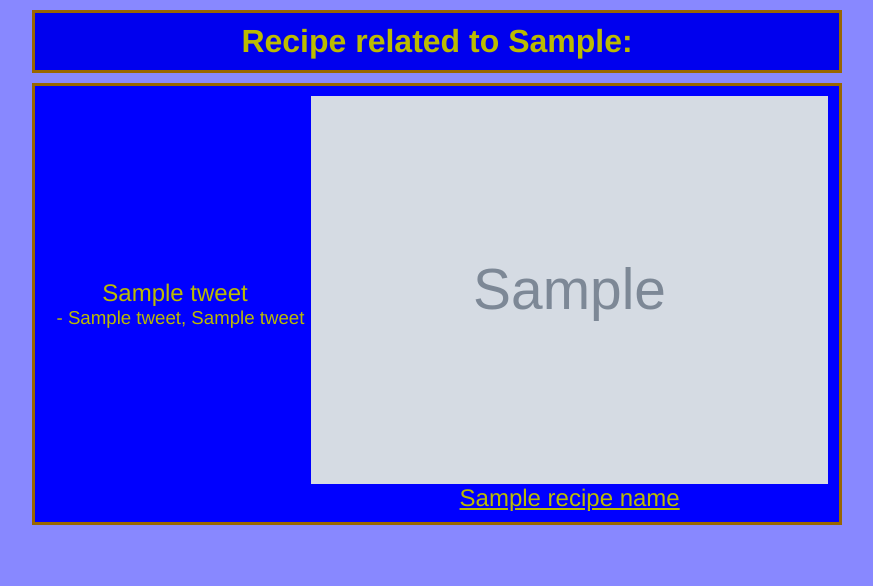
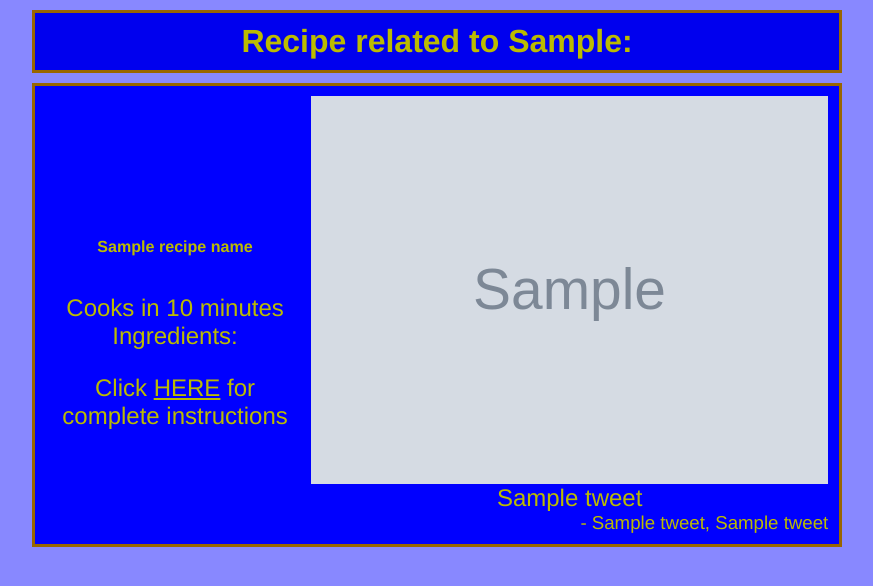
Before and after one commit to JasonMolisani/CS-490---Project-1, a Flask app: template templates/index.html in a window 1280 px wide. Shown: the top 586 px of the page, without its empty margins (203-1076 px from the left). Run offline with Flask 2, Linux system fonts and the light colour scheme; the template is opened without the code that fills it: most values are stand-ins (such as "Sample title", 1, 10 or a date in 2020); grey boxes marked "Sample" are stand-in pictures.

Commit message:
Added new default values for an ingredient list and prep time. Updated index.html to now display the ingredient list and prep time. Updated README to document progress.

```diff
--- a/main.py
+++ b/main.py
@@ -55,6 +55,8 @@ def index():
     image_url = "/static/origami_dragon.jpg"
     recipe_url = "https://www.google.com/"
     name_recipe = "Search Google for more " + keyword + " ideas"
+    ingredient_list = ["1 Apple", "2 Oranges", "3 Bananas"]
+    prep_time = "10"
 
     # get a tweet relevant to the keyword and overwrite the default values of the flask variables
     max_tweets = 1
@@ -75,14 +77,22 @@ def index():
     recipe_url = sp_data["sourceUrl"]
     name_recipe = sp_data["title"]
 
+    # Bundle the variables into a dictionary to pass info Flask
+    flask_vars = {
+        'recipe_seed': keyword,
+        'tweet': [tweet_content, tweet_sender, tweet_date],
+        'recipe_image': image_url,
+        'recipe_link': recipe_url,
+        'recipe_name': name_recipe,
+        'ingredients': ingredient_list,
+        'num_ingredients': len(ingredient_list),
+        'prep': prep_time
+    }
+
     # Plug the flask variables into the render template and return the page
     return flask.render_template(
         "index.html",
-        recipe_seed = keyword,
-        tweet = [tweet_content, tweet_sender, tweet_date],
-        recipe_image = image_url,
-        recipe_link = recipe_url,
-        recipe_name = name_recipe
+        **flask_vars
         )
 
 #################################
--- a/templates/index.html
+++ b/templates/index.html
@@ -6,12 +6,20 @@
         <h1>Recipe related to {{recipe_seed}}:</h1>
         <div id="main">
             <div id="text">
-                <p>{{tweet[0]}}</p>
-                <p style="text-align:right; font-size: 14pt">- {{tweet[1]}}, {{tweet[2]}}</p>
+                <h6>{{recipe_name}}</h6>
+                <p>Cooks in {{prep}} minutes</p>
+                <p>Ingredients: </p>
+                <ul>
+                    {%for i in range(0, num_ingredients)%}
+                        <li>{{ingredients[i]}}</li>
+                    {%endfor%}
+                </ul>
+                <p>Click <a href={{recipe_link}}>HERE</a> for complete instructions</p>
             </div>
             <div id="image">
                 <img src={{recipe_image}} />
-                <p><a href={{recipe_link}}>{{recipe_name}}</a></p>
+                <p>{{tweet[0]}}</p>
+                <p style="text-align:right; font-size: 14pt">- {{tweet[1]}}, {{tweet[2]}}</p>
             </div>
         </div>
     </body>
```
Also changed, not shown: README.md.
